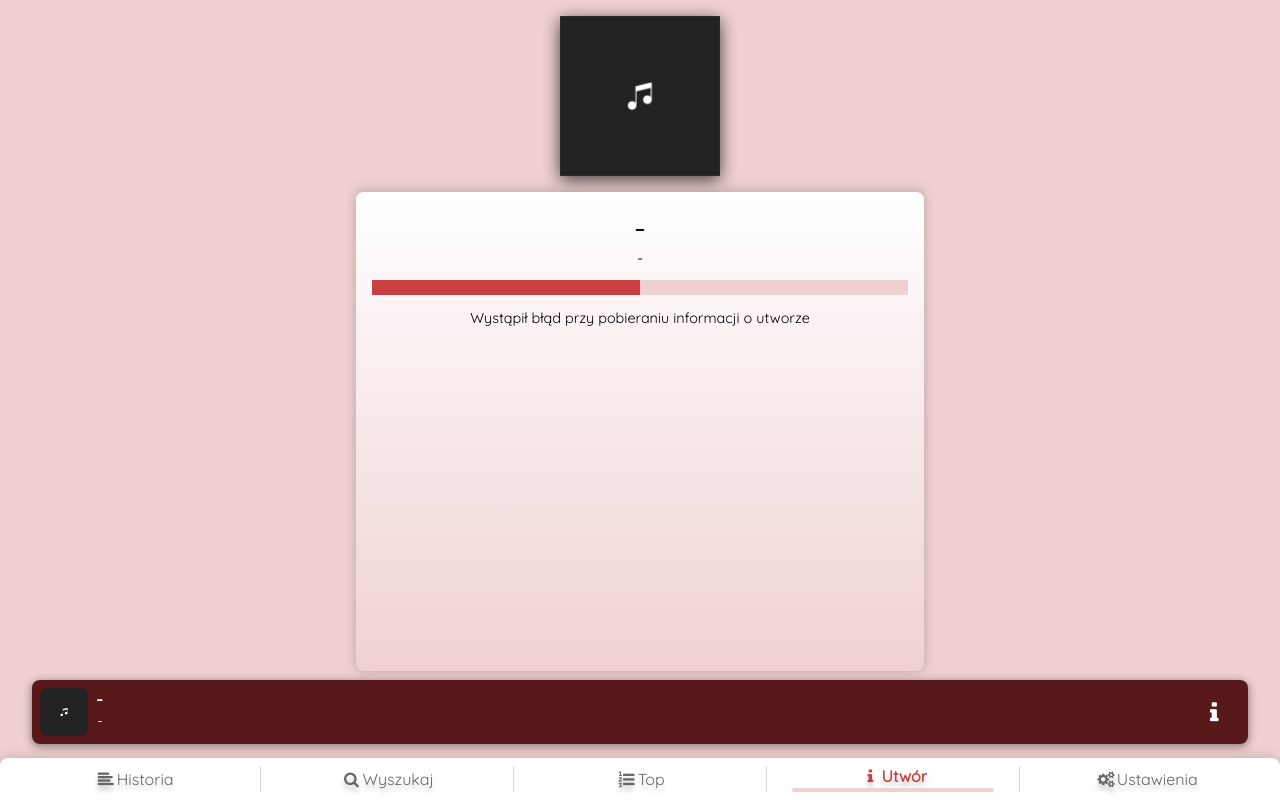
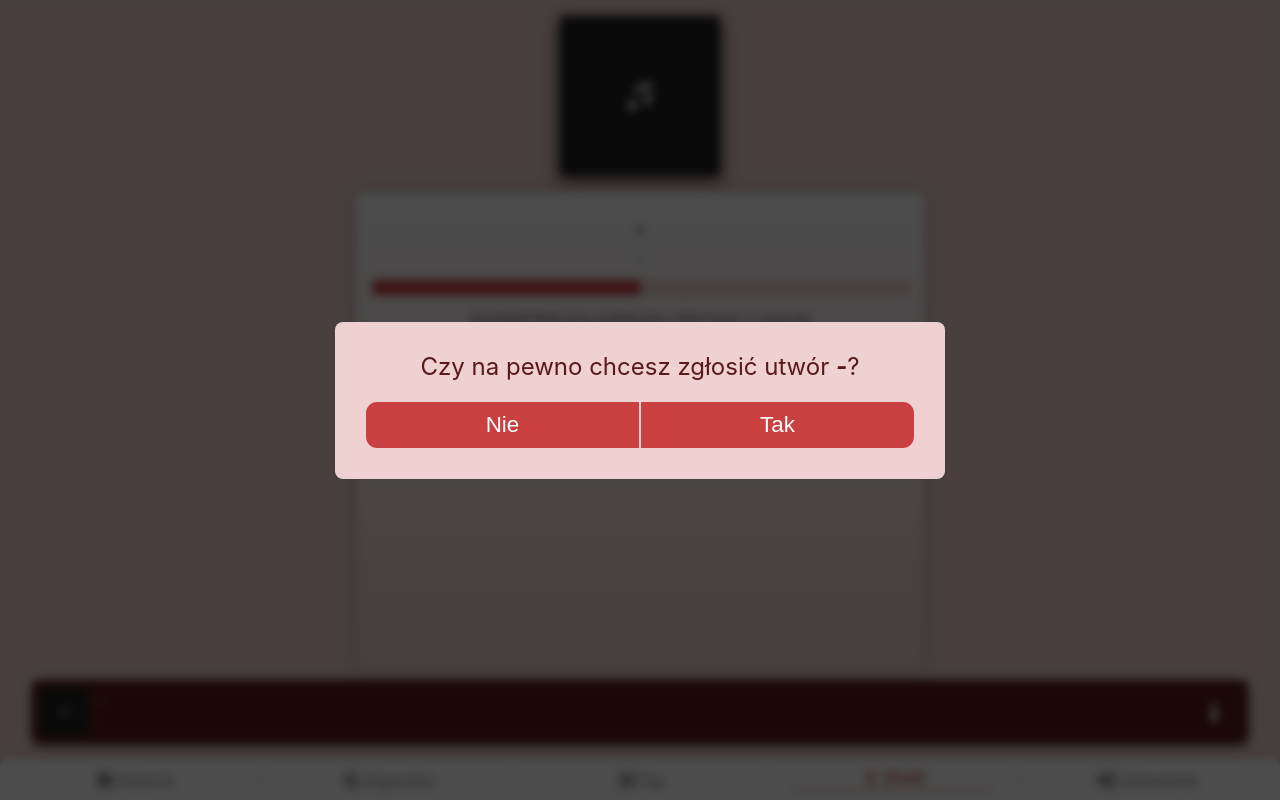
Before and after one commit to Maathias/radio-rolnik, a React app: page /utwor in a window 1280 px wide. Built offline with nearby package versions, Linux system fonts and the light colour scheme; some packages are replaced by stand-ins of ours; no server answers; what fast-average-color would draw is missing.

Commit message:
feat: show modal as confirmation on song report

```diff
--- a/public/index.html
+++ b/public/index.html
@@ -35,6 +35,7 @@
 
 <body>
 	<noscript>You need to enable JavaScript to run this app.</noscript>
+	<div id="modal"></div>
 	<div id="root"></div>
 </body>
 
--- a/src/components/Info/Info.js
+++ b/src/components/Info/Info.js
@@ -1,5 +1,7 @@
 import { useContext, useEffect, useState } from 'react'
 import { useParams, Redirect } from 'react-router-dom'
+
+import Modal from '../Modal/Modal'
 
 import { get } from '../../Cache'
 
@@ -19,6 +21,7 @@ function Info() {
 			artists: ['-'],
 		}),
 		[meta, setMeta] = useState('...'),
+		[showModal, setShowModal] = useState(true),
 		playing = useContext(PlayingContext)
 
 	if (!id) last = playing.id ?? ''
@@ -71,6 +74,11 @@ function Info() {
 				: 50
 
 	document.setTitle(track.title)
+
+	const toggleModal = () => setShowModal(!showModal)
+	const report = () => {
+		track.setVote('report')
+	}
 
 	return (
 		<div className="wrapper info">
@@ -129,8 +137,7 @@ function Info() {
 							<i
 								className="icon-flag"
 								onClick={(e) => {
-									window.confirm(`Napewno chcesz zgłosić ten utwór?`) &&
-										track.setVote('report')
+									toggleModal()
 								}}
 							></i>
 						</div>
@@ -159,6 +166,27 @@ function Info() {
 				)}
 			</div>
 			<span className="info-data">{id}</span>
+			{showModal ? (
+				<Modal>
+					<div className="modal-text">
+						<div>
+							Czy na pewno chcesz zgłosić utwór{' '}
+							<i>
+								<b>{track.title}</b>
+							</i>
+							?
+						</div>
+					</div>
+					<div className="modal-buttons-2">
+						<button onClick={toggleModal} className="modal-button">
+							Nie
+						</button>
+						<button onClick={report} className="modal-button">
+							Tak
+						</button>
+					</div>
+				</Modal>
+			) : null}
 		</div>
 	)
 }
--- /dev/null
+++ b/src/components/Modal/Modal.css
@@ -0,0 +1,80 @@
+#modal > div {
+	position: fixed;
+	width: 100vw;
+	height: 100vh;
+	z-index: 100;
+	display: flex;
+	justify-content: center;
+	align-items: center;
+	background-color: rgba(0, 0, 0, 0.7);
+	backdrop-filter: blur(5px);
+}
+
+.modal {
+	background-color: var(--light);
+	color: var(--dark);
+	border-radius: 0.5em;
+	padding: 30px min(9vw, 30px);
+	max-width: 550px;
+	width: 100%;
+	margin: 20px;
+}
+.modal-text {
+	font-size: 1.5em;
+	padding-bottom: 20px;
+	text-align: center;
+}
+.modal-button {
+	margin: 1px;
+	color: var(--white);
+	box-sizing: border-box;
+	padding: 10px 10px;
+	font-size: 1.4em;
+	display: inline-block;
+	border: none;
+	transition: all 0.4s ease 0s;
+	cursor: pointer;
+	background-color: var(--main);
+}
+.modal-button:hover {
+	background: var(--dark);
+	transition: all 0.4s ease 0s;
+}
+
+.modal {
+	display: grid;
+	grid-template-columns: 1fr;
+	grid-template-rows: 1fr;
+	grid-template-areas:
+		'text'
+		'modal-buttons';
+}
+.text {
+	grid-area: text;
+}
+
+.modal-button:first-child {
+	border-radius: 0.5em 0 0 0.5em;
+}
+.modal-button:last-child {
+	border-radius: 0 0.5em 0.5em 0;
+}
+div[class^='modal-buttons-'] {
+	display: grid;
+	grid-template-rows: 1fr;
+	gap: 0px;
+	grid-area: modal-buttons;
+}
+
+.modal-buttons-1 {
+	grid-template-columns: 1fr;
+}
+.modal-buttons-2 {
+	grid-template-columns: 1fr 1fr;
+}
+.modal-buttons-3 {
+	grid-template-columns: 1fr 1fr 1fr;
+}
+.modal-buttons-4 {
+	grid-template-columns: 1fr 1fr 1fr 1fr;
+}
--- /dev/null
+++ b/src/components/Modal/Modal.js
@@ -0,0 +1,21 @@
+import { useEffect, useRef } from 'react'
+import { createPortal } from 'react-dom'
+
+import './Modal.css'
+
+const modalRoot = document.getElementById('modal')
+
+function Modal({ children }) {
+	const elRef = useRef(null)
+	if (!elRef.current) {
+		elRef.current = document.createElement('div')
+	}
+	useEffect(() => {
+		modalRoot.appendChild(elRef.current)
+		return () => modalRoot.removeChild(elRef.current)
+	}, [])
+
+	return createPortal(<div className={'modal'}>{children}</div>, elRef.current)
+}
+
+export default Modal
```
